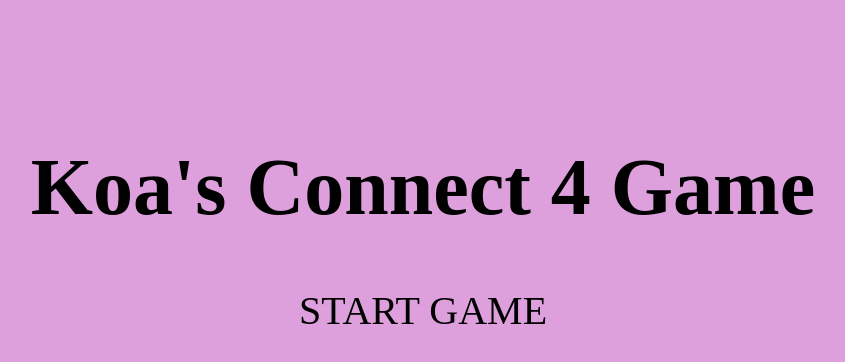
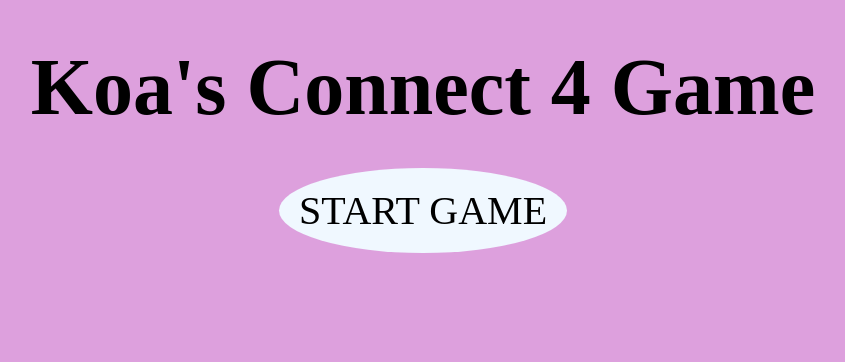
Before and after one commit to koagarces/Connect-4, a plain HTML site: page index.html in a window 1280 px wide. Shown: the part 158-520 px from the top of the page, without its empty margins (217-1062 px from the left). Drawn offline with Linux system fonts and the light colour scheme.

Commit message:
cleaned styling on home page

```diff
--- a/style2.css
+++ b/style2.css
@@ -1,6 +1,5 @@
 body{
     text-align: center;
-    margin-top: 300px;
     background: plum;
     height: 100vw;
 }
@@ -8,11 +7,18 @@ body{
 
 h1 {
     font-size: 80px;
+    margin-top: 200px;
 }
 
 a {
     text-decoration: none;
     color: black;
     font-size: 40px;
+    background-color: aliceblue;
+    padding: 20px;
+
+    border-radius: 50%;
+    width: 180px;
+    height: 80px;
 
 }
```
